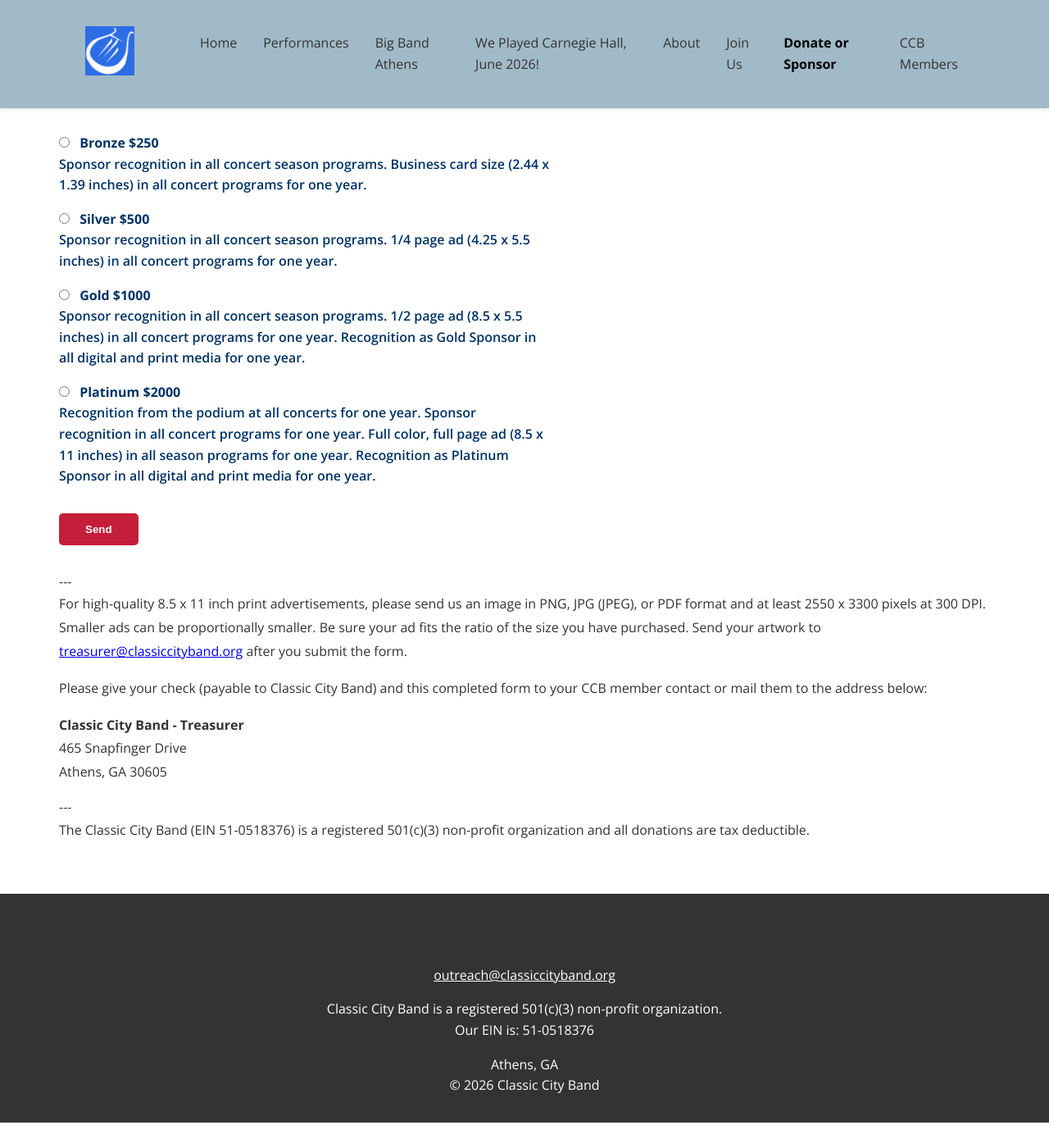
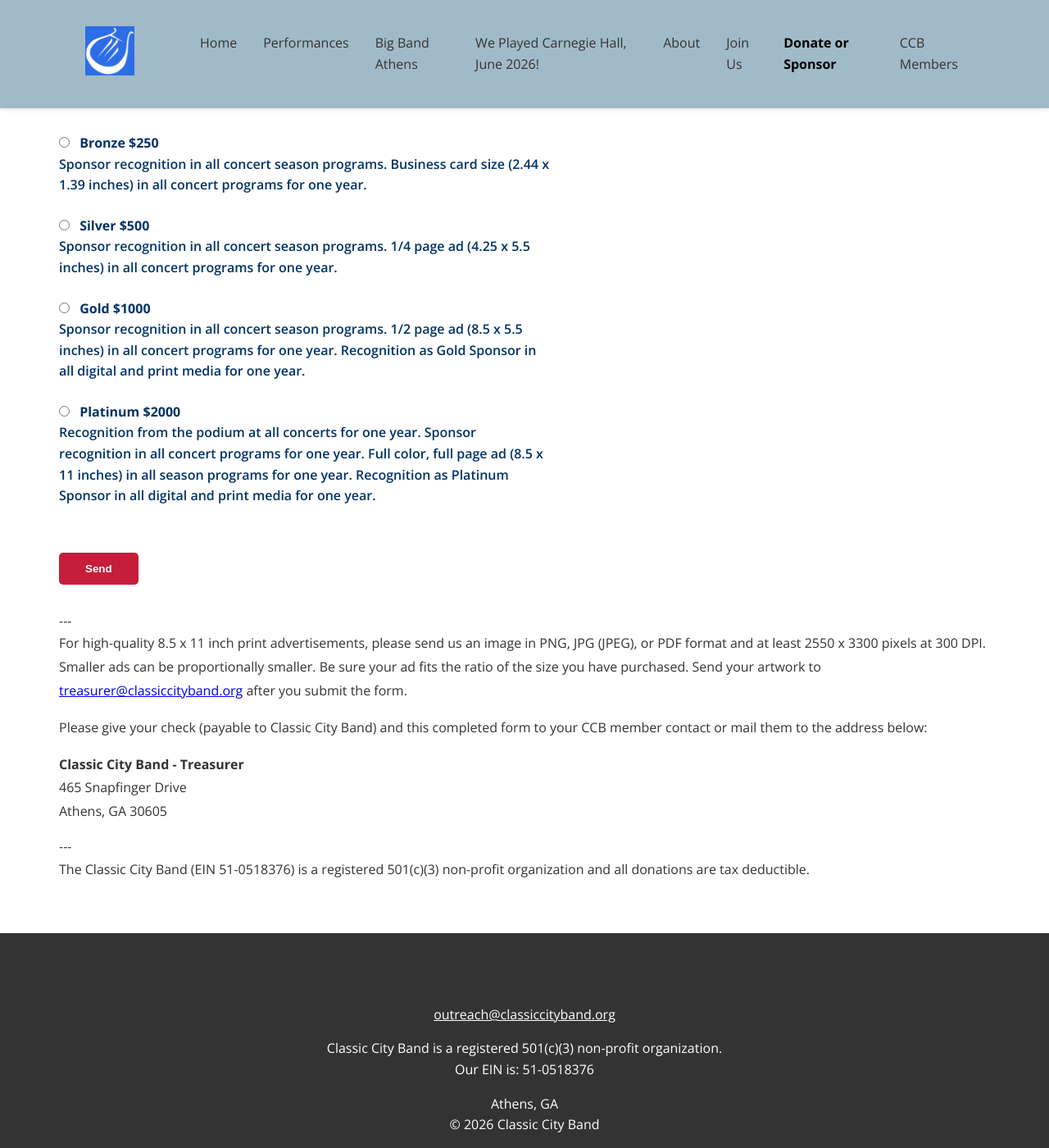
Before and after one commit to webmasterCCB/CCBwebsite, a Jekyll site: the page built from bus-partners.md, in a window 1280 px wide and 1400 px high, scrolled down 1388 px. Shown: the whole window at 82% size. Built offline with Jekyll 4.4.1, drawn with Linux system fonts in a browser that asks for light colours; comment, search, counter and statistics services are not loaded; before the commit the page ends 2757 px from its top, so only the background shows below that.

Commit message:
Update style.css

```diff
--- a/assets/css/style.css
+++ b/assets/css/style.css
@@ -775,6 +775,11 @@ footer {
   background: #a01828;
 }
 
+.sponsorship-fieldset label {
+  display: block;
+  margin-bottom: 1.5rem;
+}
+
 /* CARNEGIE 2026 PAGE */
 .carnegie-page h1,
 .carnegie-page h2 {
```
